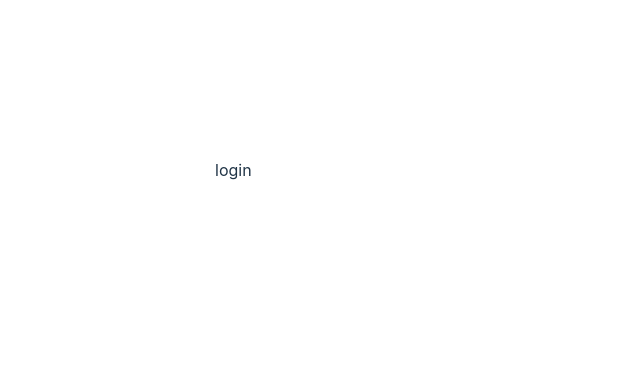
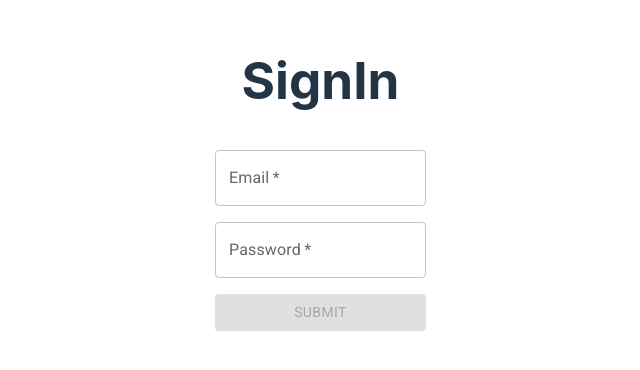
Before and after one commit to juliakocur/graphiql-app, a React (Vite) app: page /login in a window 1280 px wide. Shown: the part 230-600 px from the top of the page, without its empty margins (265-905 px from the left). Built offline with nearby package versions, Linux system fonts and the light colour scheme.

Commit message:
feat: update routing
* feat: add component login

* feat: add redirect no page

```diff
--- a/src/pages/LoginPage/LoginPage.tsx
+++ b/src/pages/LoginPage/LoginPage.tsx
@@ -1,5 +1,11 @@
+import SignInForm from '../../components/Forms/SignInForm';
+
 const LoginPage = () => {
-  return <div>login</div>;
+  return (
+    <>
+      <SignInForm />
+    </>
+  );
 };
 
 export default LoginPage;
--- a/src/routes/AppRouter.tsx
+++ b/src/routes/AppRouter.tsx
@@ -25,7 +25,7 @@ const allRoutes: RouteObject = {
       element: <MainPage />,
     },
     {
-      path: AllRoutes.notFound.path,
+      path: '*',
       element: <NotFoundPage />,
     },
     {
```
Also changed, not shown: 1 other file (tests, documents, lock files or other folders).
